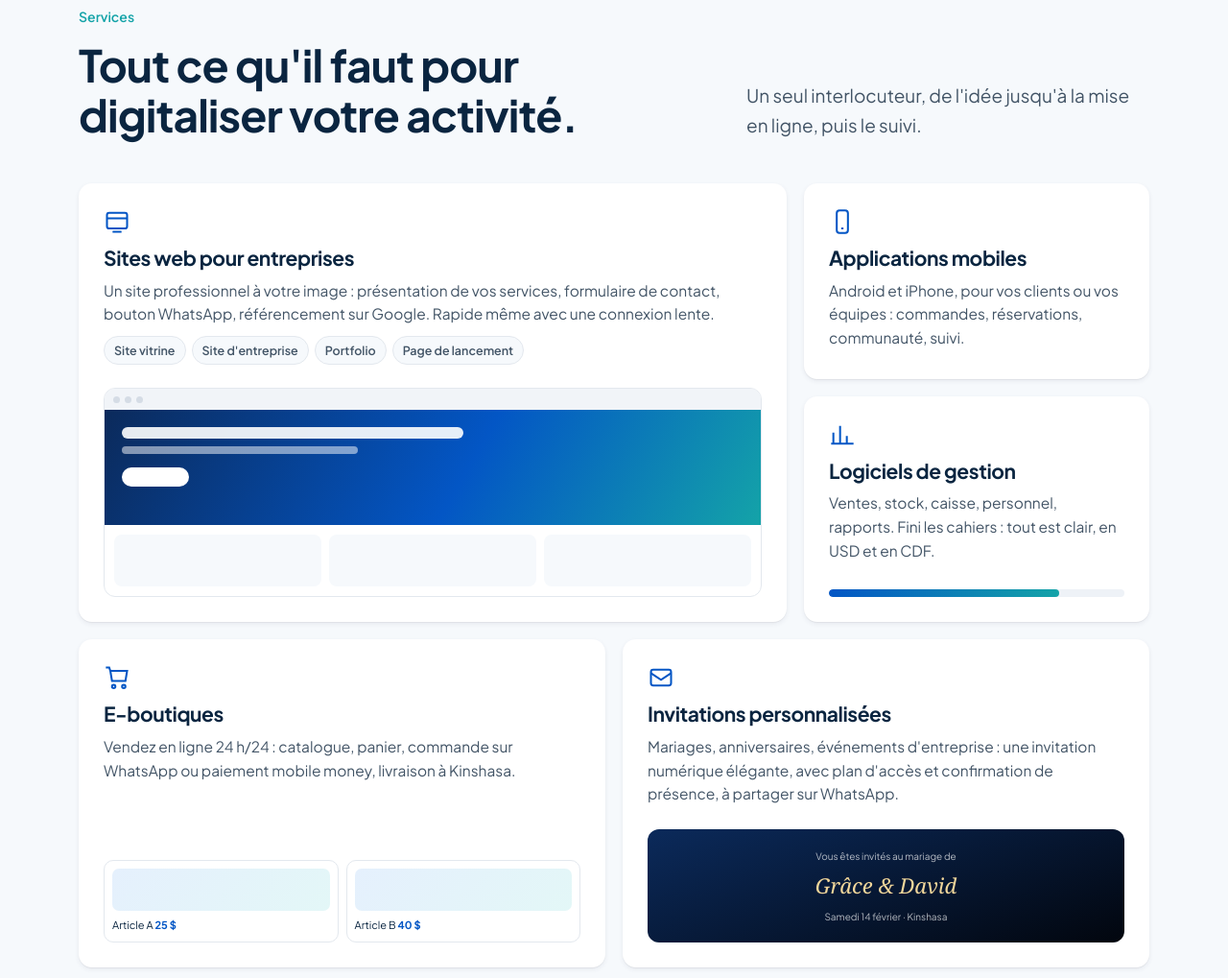
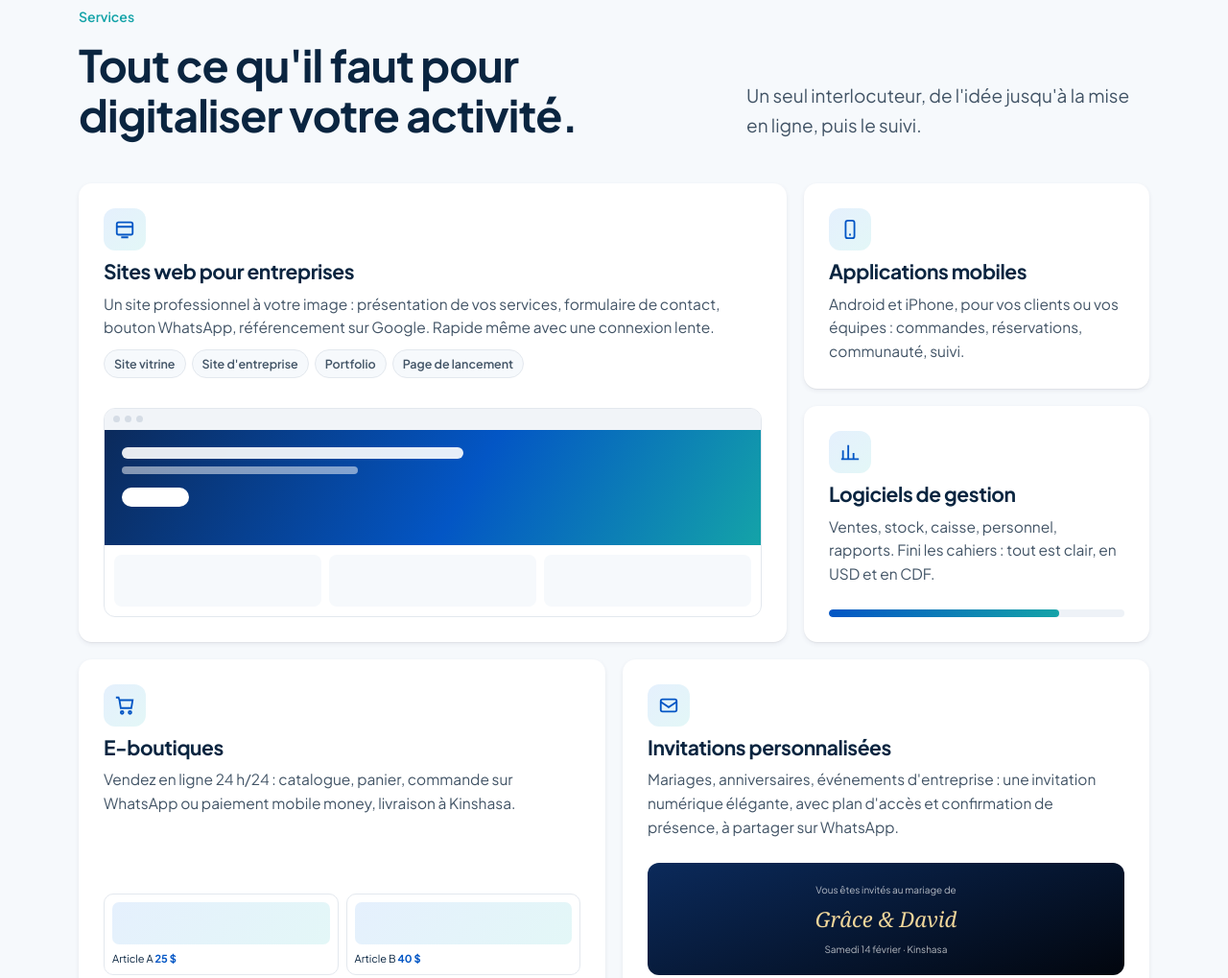
Before and after one commit to pixel-blackcode/opensphere-site, a plain HTML site: page index.html in a window 1280 px wide. Shown: the part 1047-2066 px from the top of the page at 96% size. Drawn offline with Linux system fonts and the light colour scheme.

Commit message:
Remettre les icônes des services dans leurs carrés
Seule la frise de la Méthode est conservée.

Co-Authored-By: Claude Opus 5.5 <noreply@anthropic.com>

```diff
--- a/index.html
+++ b/index.html
@@ -145,8 +145,7 @@ body.open .burger span:nth-child(3){transform:translateY(-7px) rotate(-45deg)}
 .c-soon{border:1.5px dashed var(--teal);background:linear-gradient(135deg,#fff 0%,#eef8fb 100%)}
 .soon{align-self:flex-start;display:inline-flex;align-items:center;gap:7px;background:#e6f7f7;color:#0c7a7e;border-radius:999px;padding:4px 12px;font-size:12.5px;font-weight:700}
 .soon::before{content:"";width:7px;height:7px;border-radius:50%;background:var(--teal)}
-.ic{display:flex;color:var(--royal);margin-bottom:2px}
-.ic svg{width:28px;height:28px;stroke-width:1.75}
+.ic{width:44px;height:44px;border-radius:12px;display:grid;place-items:center;background:linear-gradient(135deg,#e5f0fd,#e3f7f7);color:var(--royal)}
 .mini{margin-top:auto;padding-top:14px}
 /* browser mini */
 .bw{border:1px solid var(--line);border-radius:12px;overflow:hidden;background:#fff}
```
